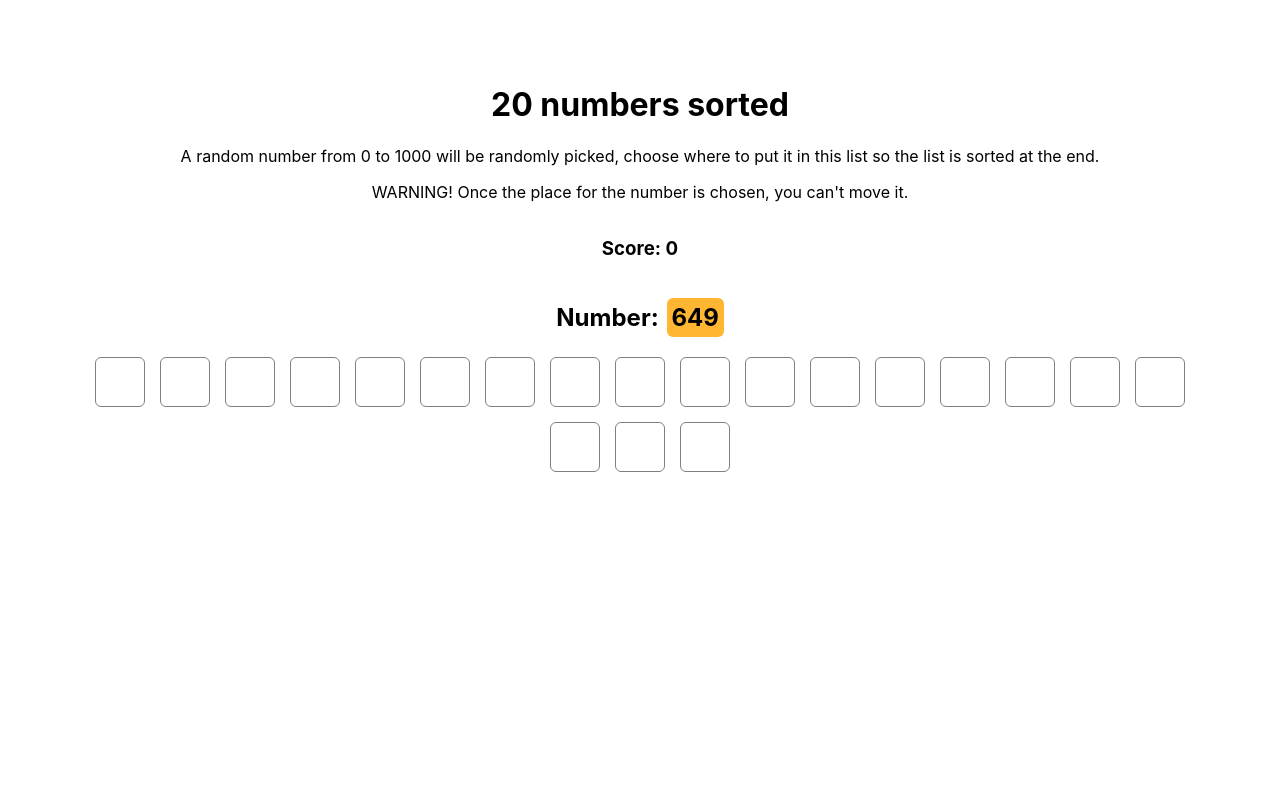
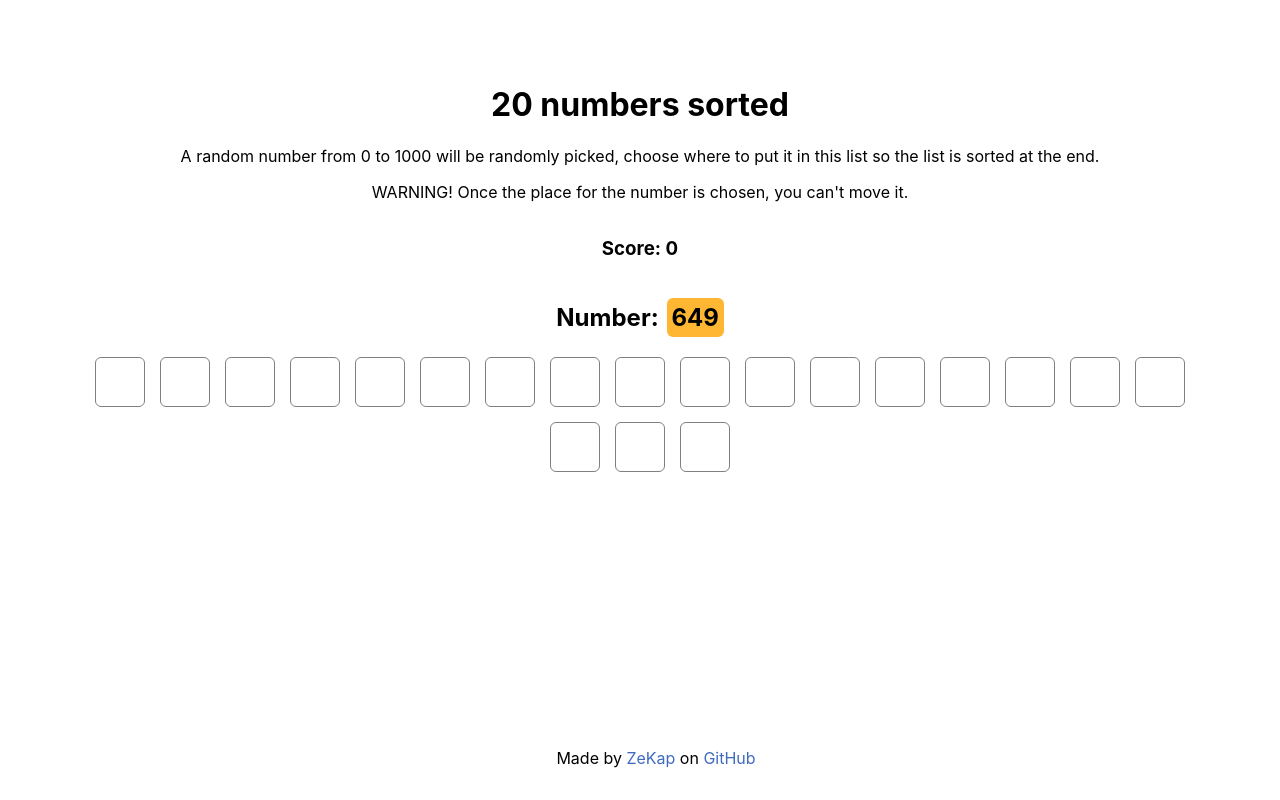
Before and after one commit to ZeKap/20-numbers, a React (Create React App) app: page / in a window 1280 px wide. Built offline with nearby package versions, Linux system fonts and the light colour scheme.

Commit message:
footer with credits

```diff
--- a/src/App.css
+++ b/src/App.css
@@ -5,6 +5,15 @@
 body {
   width: calc(100vw - 2*(4rem));
   padding: 4rem;
+}
+
+a {
+  color: hsl(220, 50%, 50%);
+  text-decoration: none;
+  transition: all 0.2s ease-in-out;
+}
+a:hover {
+  font-weight: bold;
 }
 
 h2 {
@@ -52,3 +61,10 @@ h2 > * {
   background-color: hsl(220, 10%, 95%);
   cursor: pointer;
 }
+
+footer {
+  width: calc(100vw - 2*(4rem));
+  padding: 1rem;
+  position: absolute;
+  bottom: 0;
+}
--- a/src/App.tsx
+++ b/src/App.tsx
@@ -53,7 +53,10 @@ function App() {
         {bestScore !== 0 && <h3>Best score: {bestScore}</h3>}
       </div>
 
-      <h2>Number:<div style={{
+      <h2>
+        Number:
+        <div
+          style={{
             backgroundColor: calcColor(
               nextNumber,
               HUE_MIN,
@@ -61,7 +64,11 @@ function App() {
               NUMBER_MIN,
               NUMBER_MAX
             ),
-      }}>{nextNumber}</div></h2>
+          }}
+        >
+          {nextNumber}
+        </div>
+      </h2>
       <BoxManager
         NUMBER_OF_BOXES={BOXES}
         nextNumber={nextNumber}
@@ -75,6 +82,13 @@ function App() {
         HUE_MIN={HUE_MIN}
         HUE_MAX={HUE_MAX}
       ></BoxManager>
+
+      <footer>
+        <p>
+          Made by <a href="https://github.com/ZeKap/">ZeKap</a> on{" "}
+          <a href="https://github.com/ZeKap/20-numbers">GitHub</a>
+        </p>
+      </footer>
     </>
   );
 }
```
Lines whose indentation alone changed are shown as unchanged.
